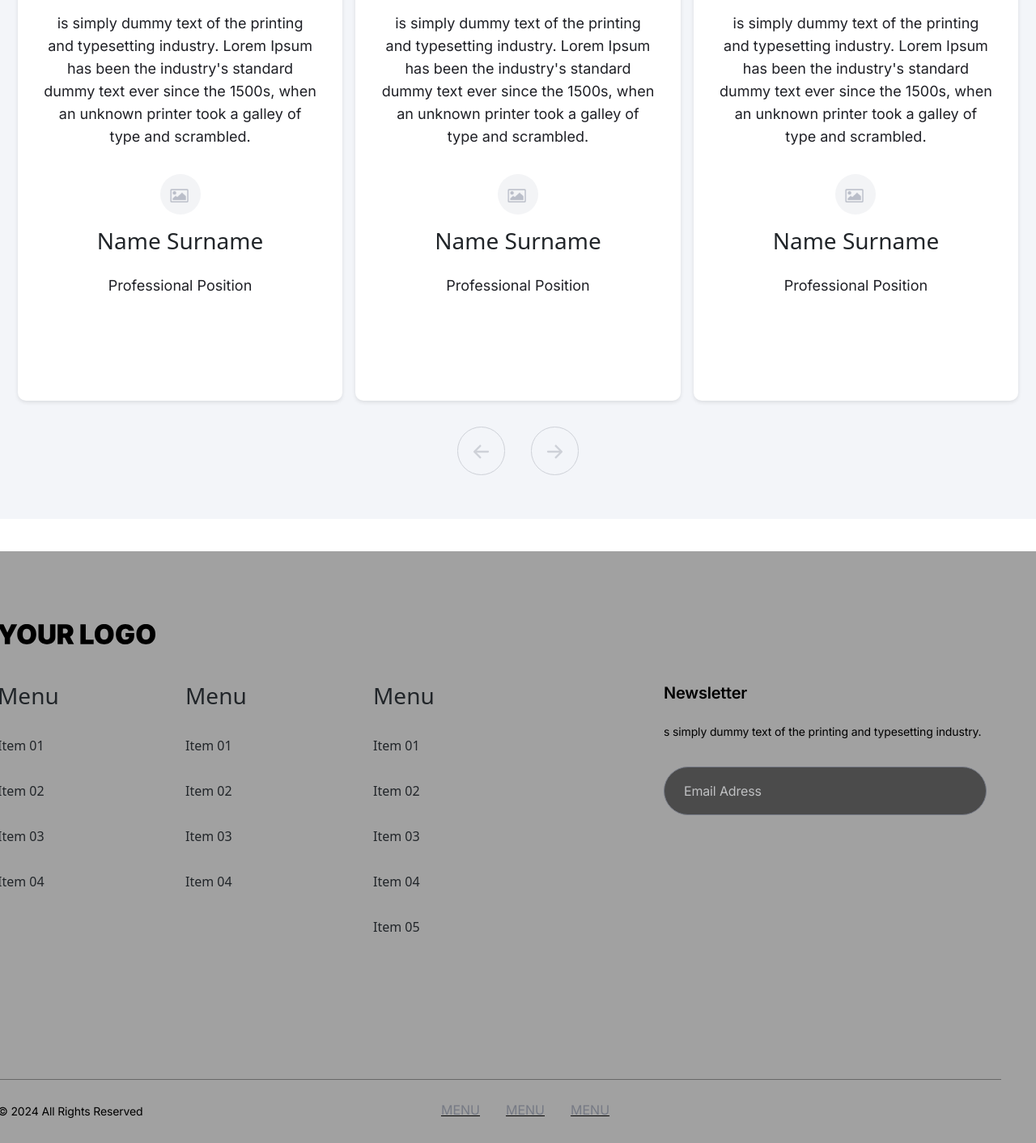
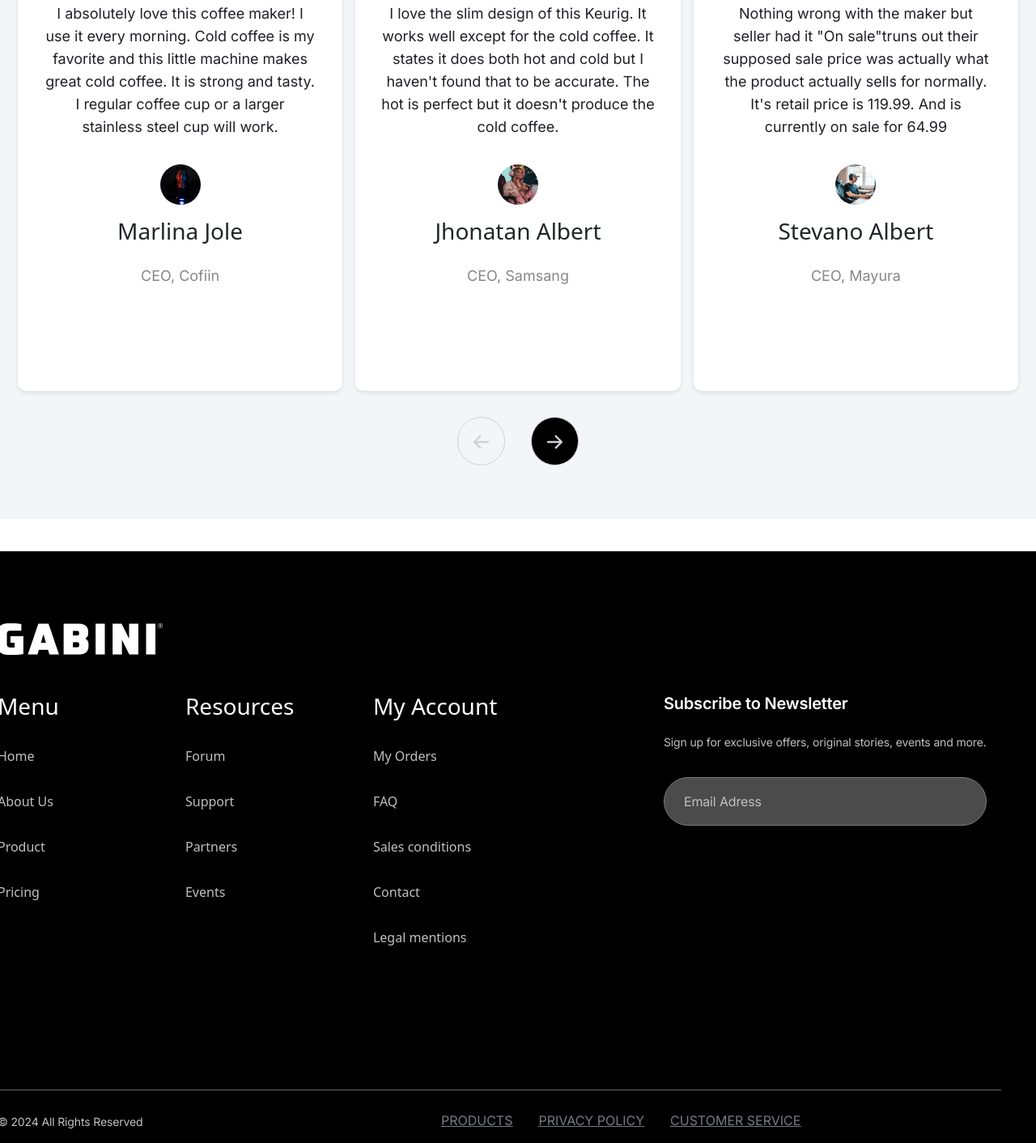
Before and after one commit to lucassdacosta/Projeto_Eficaz, a plain HTML site: page index.html in a window 1280 px wide. Shown: the part 4504-5916 px from the top of the page at 81% size. Drawn offline with nearby package versions, Linux system fonts and the light colour scheme.

Commit message:
Estilizando section 6

```diff
--- a/assets/css/footer.css
+++ b/assets/css/footer.css
@@ -4,7 +4,7 @@ footer{
   flex-shrink: 0;
 
   border-radius: 1.875rem;
-  background: #A1A1A1;
+  background-color: #000000;
 
   padding: 5.56rem 5rem 3.38rem 3.56rem;
   margin: 2.5rem 0 1.25rem 0;
@@ -20,6 +20,7 @@ footer{
   display: inline-flex;
   align-items: flex-start;
   gap: 3.5rem;
+  color: #FFF;
 }
 
 .menu{
@@ -32,6 +33,7 @@ footer{
 
 .menu > li{
   list-style: none;
+  color: #BFC0C2;
   display: flex;
   width: 11rem;
   flex-direction: column;
@@ -44,7 +46,7 @@ footer{
 }
 
 .newsletter > h3{
-  color: #000;
+  color: #FFF;
   font-family: Inter;
   font-size: 1.25rem;
   font-style: normal;
@@ -55,7 +57,7 @@ footer{
 }
 
 .newsletter > p{
-  color: #000;
+  color: #BFC0C2;
   font-family: Inter;
   font-size: 0.875rem;
   font-style: normal;
@@ -98,7 +100,7 @@ footer{
 }
 
 .rights-reserved{
-  color: #000;
+  color: #C2C2C2;
   font-family: Inter;
   font-size: 0.875rem;
   font-style: normal;
@@ -111,7 +113,7 @@ footer{
   display: flex;
   gap: 2rem;
 
-  color: #000;
+  color: #FFF;
   font-family: Inter;
   font-size: 0.875rem;
   font-style: normal;
--- a/assets/css/sections/section-6.css
+++ b/assets/css/sections/section-6.css
@@ -111,8 +111,13 @@
     border-radius: 50%;
   }
 
+  .author p{
+
+    color: #878787;
+    font-weight: 400;
+  }
+
   .position {
-    color: var(--Base-60, #767A85);
     font-size: 0.8rem;
     margin-bottom: 0;
   }
@@ -125,12 +130,17 @@
     margin-bottom: 5.81rem;
   }
 
-  .arrow-left, .arrow-right{
+  .arrow-left{
+    padding: 1rem;
+    border-radius: 6.25rem;
+    border: 1px solid #CED1D8;
+    background-color: #000000;
+  }
+  .arrow-right{
     padding: 1rem;
     border-radius: 6.25rem;
     border: 1px solid #CED1D8;
   }
-
   .arrowRight {
     transform: rotate(180deg);
   }
--- a/index.html
+++ b/index.html
@@ -211,8 +211,8 @@
       </div>
     </section>
     <section class="section-6">
-      <h2>Lorem Ipsum has been the industry's</h2>
-    <p class="sub-title">Lorem Ipsum has been the industry's standard dummy text ever since the 1500s, when an unknown printer took a gallery of type and scrambled.</p>
+      <h2>TESTIMONIALS</h2>
+    <p class="sub-title">Voices of Satisfaction: Discover What Our Clients Have to Say</p>
     <div class="cards">
       <div class="testimonial">
         <div class="rating">
@@ -222,11 +222,11 @@
           <img class="star" src="assets/image/Star.svg" alt="">
           <img class="star" src="assets/image/Star.svg" alt="">
         </div>
-        <p>is simply dummy text of the printing and typesetting industry. Lorem Ipsum has been the industry's standard dummy text ever since the 1500s, when an unknown printer took a galley of type and scrambled.</p>
+        <p>I absolutely love this coffee maker! I use it every morning. Cold coffee is my favorite and this little machine makes great cold coffee. It is strong and tasty. I regular coffee cup or a larger stainless steel cup will work. </p>
         <div class="author">
-          <img src="assets/image/Rectangle 34624248.png">
-          <h3>Name Surname</h3>
-          <p class="position">Professional Position</p>
+          <img src="assets/image/img1-carrousel.png">
+          <h3>Marlina Jole</h3>
+          <p class="position">CEO, Cofiin</p>
         </div>
       </div>
       <div class="testimonial">
@@ -237,11 +237,11 @@
           <img class="star" src="assets/image/Star.svg" alt="">
           <img class="star" src="assets/image/Star.svg" alt="">
         </div>
-        <p>is simply dummy text of the printing and typesetting industry. Lorem Ipsum has been the industry's standard dummy text ever since the 1500s, when an unknown printer took a galley of type and scrambled.</p>
+        <p>I love the slim design of this Keurig. It works well except for the cold coffee. It states it does both hot and cold but I haven't found that to be accurate. The hot is perfect but it doesn't produce the cold coffee.</p>
         <div class="author">
-          <img src="assets/image/Rectangle 34624248.png">
-          <h3>Name Surname</h3>
-          <p class="position">Professional Position</p>
+          <img src="assets/image/img2-carrousel.jpeg">
+          <h3>Jhonatan Albert</h3>
+          <p class="position">CEO, Samsang</p>
         </div>
       </div>
       <div class="testimonial">
@@ -252,11 +252,11 @@
           <img class="star" src="assets/image/Star.svg" alt="">
           <img class="star" src="assets/image/Star.svg" alt="">
         </div>
-        <p>is simply dummy text of the printing and typesetting industry. Lorem Ipsum has been the industry's standard dummy text ever since the 1500s, when an unknown printer took a galley of type and scrambled.</p>
+        <p>Nothing wrong with the maker but seller had it "On sale"truns out their supposed sale price was actually what the product actually sells for normally. It's retail price is 119.99. And is currently on sale for 64.99 </p>
         <div class="author">
-          <img src="assets/image/Rectangle 34624248.png">
-          <h3>Name Surname</h3>
-          <p class="position">Professional Position</p>
+          <img src="assets/image/img3-carrousel.png">
+          <h3>Stevano Albert</h3>
+          <p class="position">CEO, Mayura</p>
         </div>
       </div>
     </div>
@@ -267,41 +267,41 @@
     </section>
   </main>
   <footer>
-    <img src="assets/image/YOUR LOGO.svg" alt="">
+    <img src="assets/image/Logo.png" alt="">
     <div class="menu-newsletter">
       <div class="menus">
         <div class="menu">
           <h3>Menu</h3>
           <li class="footer-item">
-            <ul>Item 01</ul>
-            <ul>Item 02</ul>
-            <ul>Item 03</ul>
-            <ul>Item 04</ul>
+            <ul>Home</ul>
+            <ul>About Us</ul>
+            <ul>Product</ul>
+            <ul>Pricing</ul>
           </li>
         </div>
         <div class="menu">
-          <h3>Menu</h3>
+          <h3>Resources</h3>
           <li class="footer-item">
-            <ul>Item 01</ul>
-            <ul>Item 02</ul>
-            <ul>Item 03</ul>
-            <ul>Item 04</ul>
+            <ul>Forum</ul>
+            <ul>Support</ul>
+            <ul>Partners</ul>
+            <ul>Events</ul>
           </li>
         </div>
         <div class="menu">
-          <h3>Menu</h3>
+          <h3>My Account</h3>
           <li class="footer-item">
-            <ul>Item 01</ul>
-            <ul>Item 02</ul>
-            <ul>Item 03</ul>
-            <ul>Item 04</ul>
-            <ul>Item 05</ul>
+            <ul>My Orders</ul>
+            <ul>FAQ</ul>
+            <ul>Sales conditions</ul>
+            <ul>Contact</ul>
+            <ul>Legal mentions</ul>
           </li>
         </div>
       </div>
       <div class="newsletter">
-        <h3>Newsletter</h3>
-        <p>s simply dummy text of the printing and typesetting industry.</p>
+        <h3>Subscribe to Newsletter</h3>
+        <p>Sign up for exclusive offers, original stories, events and more.</p>
         <input type="email" placeholder="Email Adress">
       </div>
     </div>
@@ -309,9 +309,9 @@
     <div class="rights-and-menu">
       <span class="rights-reserved">© 2024 All Rights Reserved</span>
       <div class="menus-footer">
-        <p>MENU</p>
-        <p>MENU</p>
-        <p>MENU</p>
+        <p><u>PRODUCTS</u></p>
+        <p><u>PRIVACY POLICY</u></p>
+        <p><u>CUSTOMER SERVICE</u></p>
       </div>
     </div>
   </footer>
```
Also changed, not shown: assets/image/Logo.png (added), assets/image/LogoGrande.svg (added), assets/image/img1-carrousel.png (added), assets/image/img2-carrousel.jpeg (added), assets/image/img3-carrousel.png (added).
